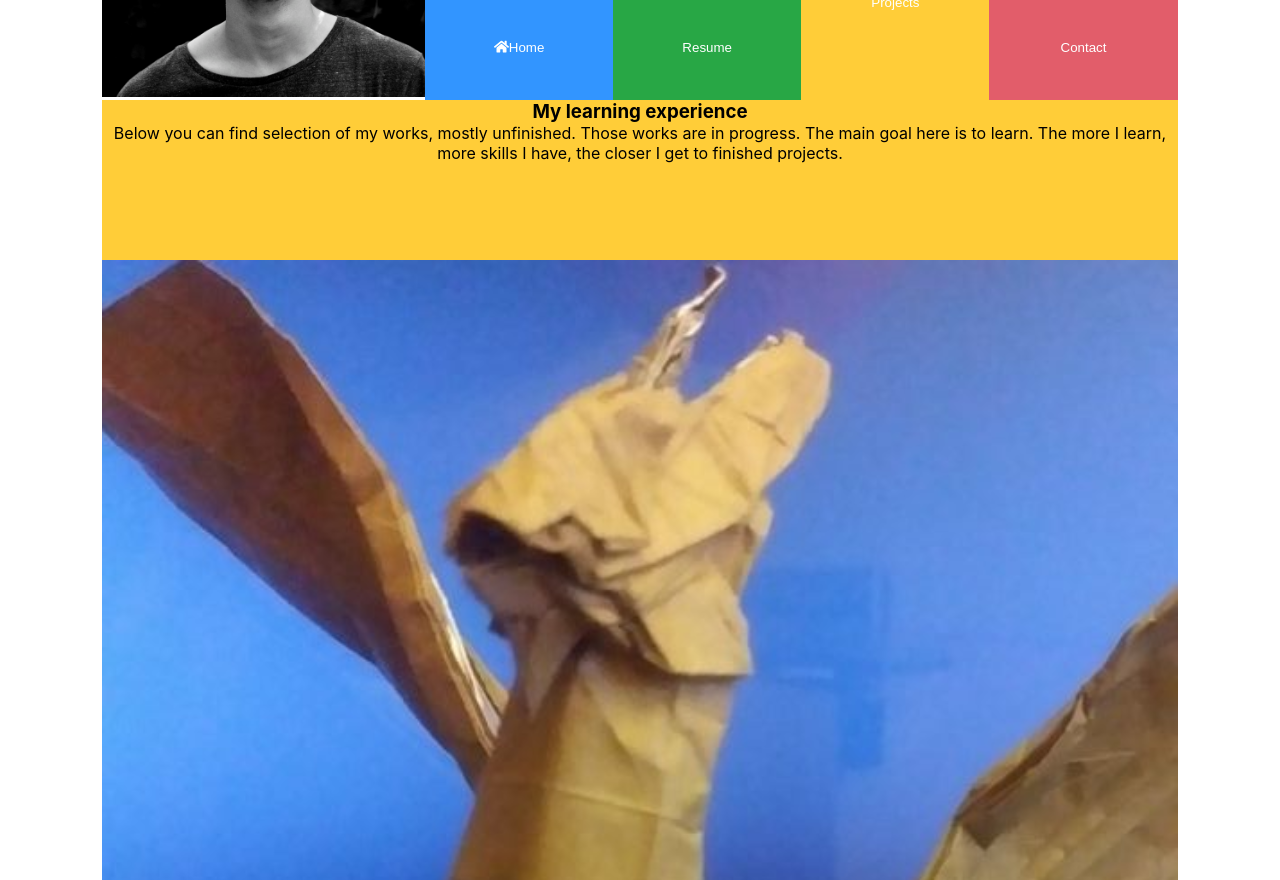
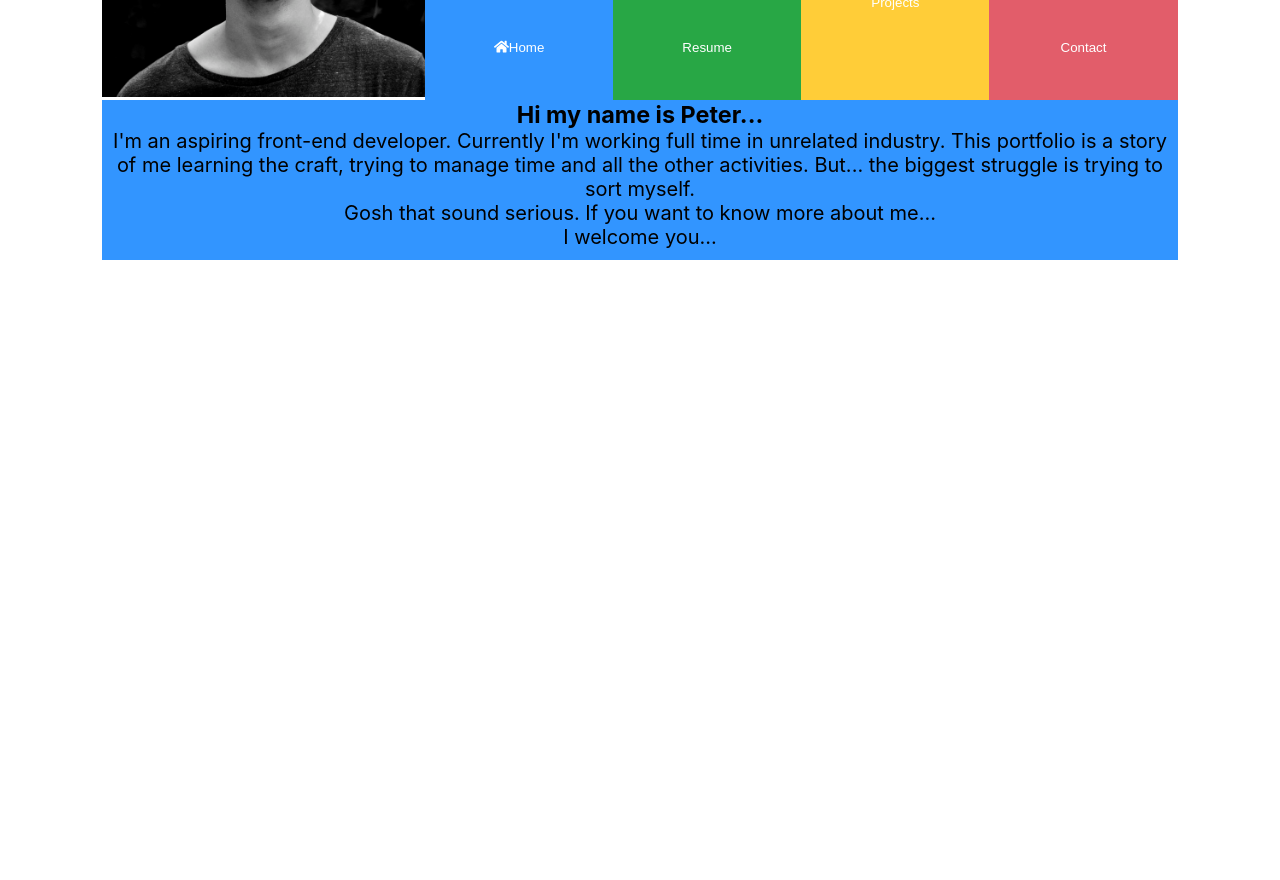
Before and after one commit to PiotrAdamowicz/PortfolioGridinReact, a React (Create React App) app: page / in a window 1280 px wide. Shown: the part 220-1100 px from the top of the page. Built offline with nearby package versions, Linux system fonts and the light colour scheme.

Commit message:
Enough structure. Let's start styling

```diff
--- a/src/components/App.js
+++ b/src/components/App.js
@@ -10,6 +10,7 @@ import Card from "../components/Card";
 import Resume from "../components/Resume";
 import Form from "../components/Form";
 import Projects from "../components/Projects";
+import Footer from "../components/Footer";
 
 class App extends Component {
   state = {
@@ -18,9 +19,9 @@ class App extends Component {
         id: "home",
         title: "Hi my name is Peter...",
         paragraphs: [
-          "I'm an aspiring front-end developer. Currently I'm working full time in unrelated industry. This portfolio is a story of me learning the craft, trying to manage time and all the other activities. But... thebiggest struggle is trying to sort myself",
+          "I'm an aspiring front-end developer. Currently I'm working full time in unrelated industry. This portfolio is a story of me learning the craft, trying to manage time and all the other activities. But... the biggest struggle is trying to sort myself.",
           `Gosh that sound serious. If you want to know more about me...`,
-          "I welcome you"
+          "I welcome you..."
         ]
         // TODO: Maybe Jonny Cash and animation after Welcome!
       },
@@ -49,9 +50,9 @@ class App extends Component {
       }
     },
     isActive: {
-      home: false,
+      home: true,
       resume: false,
-      projects: true,
+      projects: false,
       contact: false
     }
   };
@@ -204,11 +205,7 @@ class App extends Component {
             false
           )}
         </main>
-        {/* <footer>
-          <a href="#">
-            <FontAwesomeIcon icon={faCloud} /> Dwonload Resume
-          </a>
-        </footer> */}
+        {/* <Footer /> */}
       </div>
     );
   }
--- /dev/null
+++ b/src/components/Footer.js
@@ -0,0 +1,16 @@
+import React from "react";
+// import { FontAwesomeIcon } from "@fortawesome/react-fontawesome";
+// import { faCloud } from "@fortawesome/free-solid-svg-icons";
+
+const Footer = () => {
+  return (
+    <footer>
+      Piotr Adamowicz 2019
+      {/* <a href="#">
+        <FontAwesomeIcon icon={faCloud} /> Dwonload Resume
+      </a> */}
+    </footer>
+  );
+};
+
+export default Footer;
--- a/src/components/Form.js
+++ b/src/components/Form.js
@@ -4,6 +4,7 @@ class Form extends Component {
   state = { form: "" };
   render() {
     return (
+      <>
         <form>
           <div class="form-group">
             <div class="input-group input-group-lg">
@@ -44,7 +45,7 @@ class Form extends Component {
               </div>
               <textarea
                 class="form-control bg-dark text-white"
-              placeholder="Name"
+                placeholder="Type here..."
               />
             </div>
           </div>
@@ -55,6 +56,21 @@ class Form extends Component {
             class="btn btn-danger btn-block btn-lg"
           />
         </form>
+        <section>
+          <h3>Links and contact info:</h3>
+          <p>
+            <a href="https://github.com/PiotrAdamowicz">github</a>
+            <br />
+            <a href="https://www.facebook.com/piotr.adamowicz.927">facebook</a>
+            <br />
+            <span>Mail: adamowicz.piotr2@gmail.com</span>
+            <br />
+            <span>Phone: (+48) 506 586 928</span>
+            <br />
+            <a href="https://www.google.com">Dwonload resume</a>
+          </p>
+        </section>
+      </>
     );
   }
 }
--- a/src/components/ProjectModal.js
+++ b/src/components/ProjectModal.js
@@ -7,7 +7,13 @@ class ProjectModal extends Component {
   };
   render() {
     return (
-      <div>
+      <div
+        onClick={() => {
+          this.setState(prevState => ({
+            showDetails: !prevState.showDetails
+          }));
+        }}
+      >
         {this.state.showDetails ? (
           <>
             <h3>Project Name</h3>
@@ -17,15 +23,7 @@ class ProjectModal extends Component {
         ) : (
           false
         )}
-        <img
-          onClick={() => {
-            this.setState(prevState => ({
-              showDetails: !prevState.showDetails
-            }));
-          }}
-          src={dragon}
-          alt="argh responsivenes"
-        />
+        <img src={dragon} alt="argh responsivenes" />
       </div>
     );
   }
--- a/src/styles/App.css
+++ b/src/styles/App.css
@@ -130,7 +130,7 @@ footer {
   left: 0;
   right: 0;
   background-color: #343a40;
-  min-height: 40%;
+  min-height: 20%;
 }
 footer a {
   color: white;
```
Lines whose indentation alone changed are shown as unchanged.
